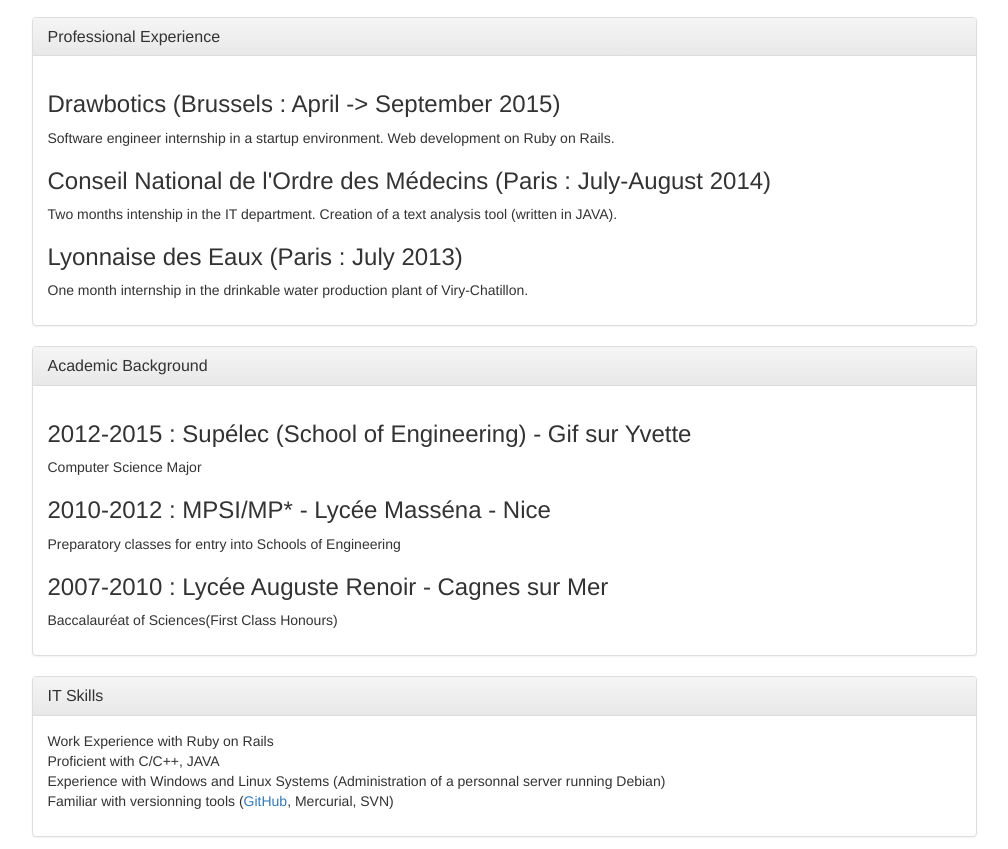
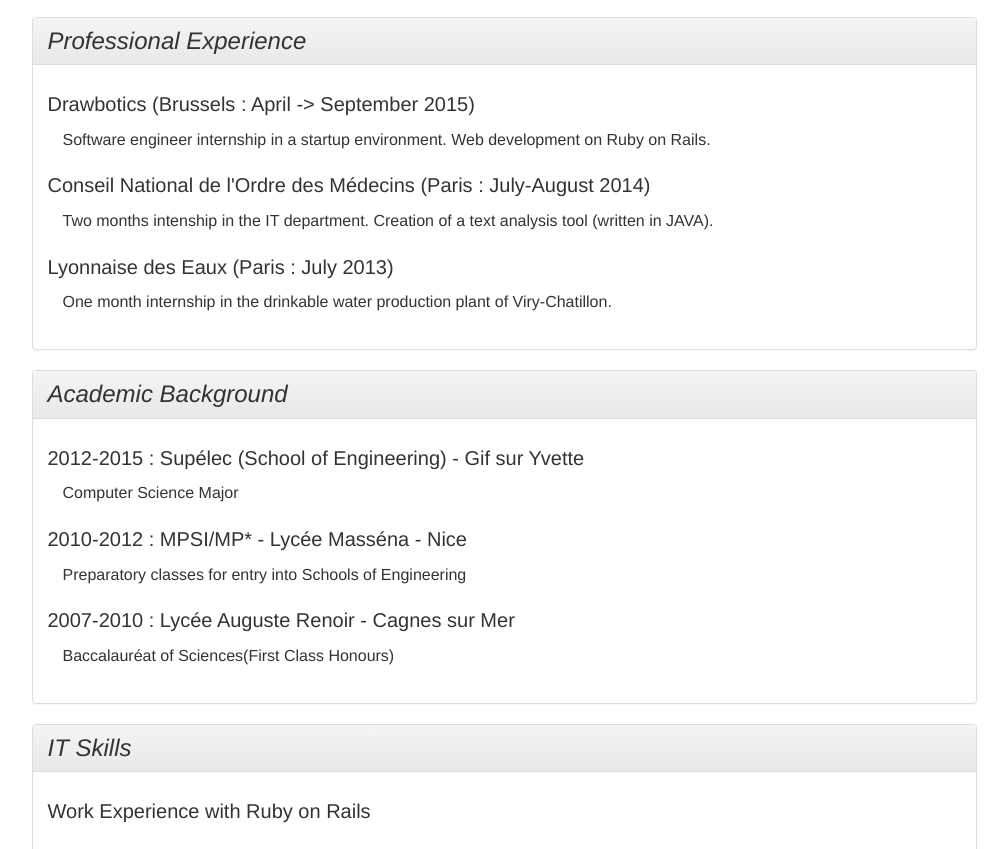
Before and after one commit to DupeF/dupef.github.io, a plain HTML site: page index.html in a window 1280 px wide. Shown: the part 103-952 px from the top of the page, without its empty margins (136-1144 px from the left). Drawn offline with nearby package versions, Linux system fonts and the light colour scheme.

Commit message:
Fixing Lists styling

```diff
--- a/css/main.css
+++ b/css/main.css
@@ -0,0 +1,23 @@
+.panel {
+  font-size: 16px;
+}
+
+.panel-title {
+  font-size: 24px;
+  font-style: italic;
+}
+
+.panel-body li {
+  padding-top: 10px;
+  padding-bottom: 10px;
+  font-size: 20px;
+}
+
+.panel-body .main {
+  padding-bottom: 10px;
+}
+
+.panel-body .subtitle {
+  padding-left: 15px;
+  font-size: 16px;
+}
--- a/index.html
+++ b/index.html
@@ -25,16 +25,16 @@
             <div class="panel-body">
               <ul class="list-unstyled">
                 <li>
-                  <h3>Drawbotics (Brussels : April -> September 2015)</h3>
-                  <p>Software engineer internship in a startup environment. Web development on Ruby on Rails.</p>
+                  <div class="main">Drawbotics (Brussels : April -> September 2015)</div>
+                  <div class="subtitle">Software engineer internship in a startup environment. Web development on Ruby on Rails.</div>
                 </li>
                 <li>
-                  <h3>Conseil National de l'Ordre des Médecins (Paris : July-August 2014)</h3>
-                  <p>Two months  intenship in the IT department. Creation of a text analysis tool (written in JAVA).</p>
+                  <div class="main">Conseil National de l'Ordre des Médecins (Paris : July-August 2014)</div>
+                  <div class="subtitle">Two months  intenship in the IT department. Creation of a text analysis tool (written in JAVA).</div>
                 </li>
                 <li>
-                  <h3>Lyonnaise des Eaux (Paris : July 2013)</h3>
-                  <p>One month internship in the drinkable water production plant of Viry-Chatillon.</p>
+                  <div class="main">Lyonnaise des Eaux (Paris : July 2013)</div>
+                  <div class="subtitle">One month internship in the drinkable water production plant of Viry-Chatillon.</div>
                 </li>
               </ul>
             </div>
@@ -46,22 +46,16 @@
             <div class="panel-body">
               <ul class="list-unstyled">
                 <li>
-                  <div>
-                    <h3>2012-2015 : Supélec (School of Engineering) - Gif sur Yvette</h3>
-                    <p>Computer Science Major</p>
-                  </div>
+                  <div class="main">2012-2015 : Supélec (School of Engineering) - Gif sur Yvette</div>
+                  <div class="subtitle">Computer Science Major</div>
                 </li>
                 <li>
-                  <div>
-                    <h3>2010-2012 : MPSI/MP* - Lycée Masséna - Nice</h3>
-                    <p>Preparatory classes for entry into Schools of Engineering</p>
-                  </div>
+                  <div class="main">2010-2012 : MPSI/MP* - Lycée Masséna - Nice</div>
+                  <div class="subtitle">Preparatory classes for entry into Schools of Engineering</div>
                 </li>
                 <li>
-                  <div>
-                    <h3>2007-2010 : Lycée Auguste Renoir - Cagnes sur Mer</h3>
-                    <p>Baccalauréat of Sciences(First Class Honours)</p>
-                  </div>
+                  <div class="main">2007-2010 : Lycée Auguste Renoir - Cagnes sur Mer</div>
+                  <div class="subtitle">Baccalauréat of Sciences(First Class Honours)</div>
                 </li>
               </ul>
             </div>
@@ -74,8 +68,14 @@
               <ul class="list-unstyled">
                 <li>Work Experience with Ruby on Rails</li>
                 <li>Proficient with C/C++, JAVA</li>
-                <li>Experience with Windows and Linux Systems (Administration of a personnal server running Debian)</li>
-                <li>Familiar with versionning tools (<a href="https://github.com/dupef">GitHub</a>, Mercurial, SVN)</li>
+                <li>
+                  <div class="main">Experience with Windows and Linux Systems</div>
+                  <div class="subtitle">Administration of a personnal Debian Server</div>
+                </li>
+                <li>
+                  <div class="main">Familiar with versionning tools</div>
+                  <div class="subtitle"><a href="https://github.com/dupef">GitHub</a>, Mercurial, SVN</div>
+                </li>
               </ul>
             </div>
           </div>
```
